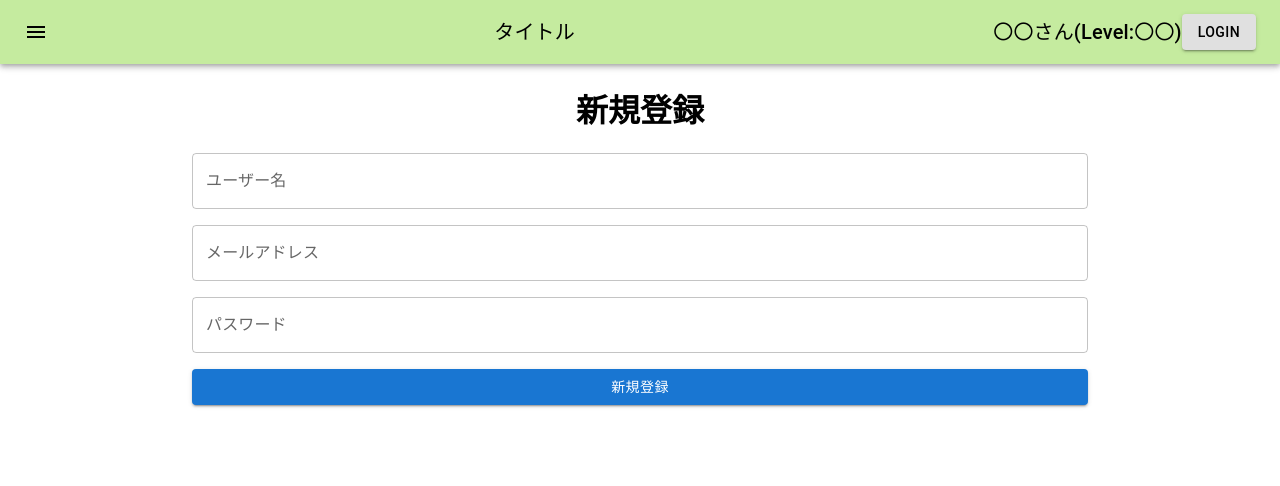
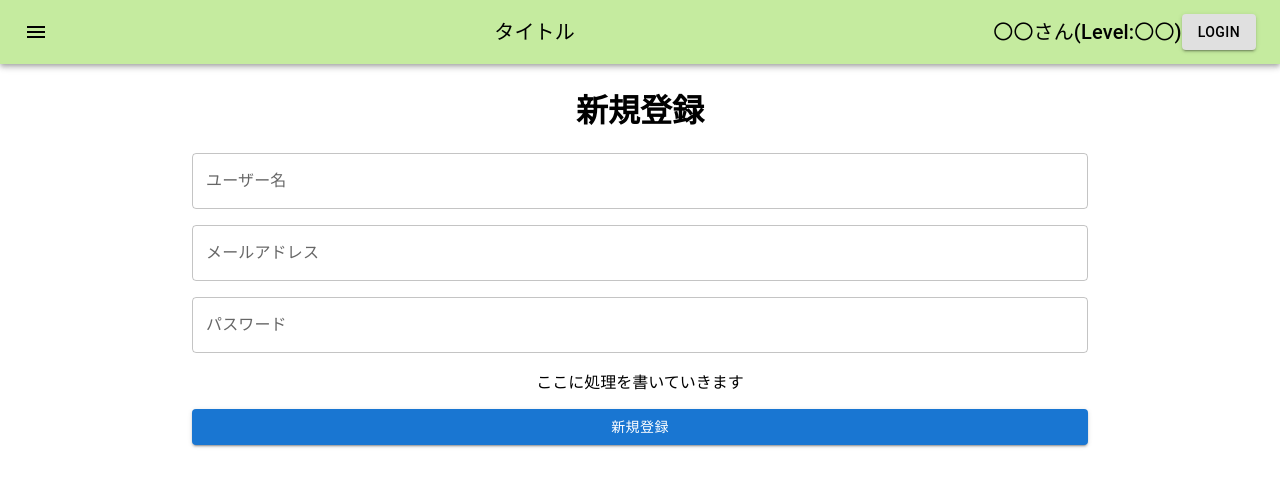
Before and after one commit to O-tips/hackU2023sp, a React (Create React App) app: page /SignUp in a window 1280 px wide. Shown: the top 486 px of the page. Built offline with nearby package versions, Linux system fonts and the light colour scheme.

Commit message:
変更点をまとめて

```diff
--- a/package.json
+++ b/package.json
@@ -12,6 +12,7 @@
     "@testing-library/jest-dom": "^5.16.5",
     "@testing-library/react": "^13.4.0",
     "@testing-library/user-event": "^13.5.0",
+    "axios": "^1.3.4",
     "react": "^18.2.0",
     "react-dom": "^18.2.0",
     "react-hook-form": "^7.43.1",
--- a/src/Word_dic.css
+++ b/src/Word_dic.css
@@ -9,8 +9,5 @@
 }
 
 .button{
-    color:black;
-    background-color: yellow;
     float: right;
-    /* variant: contained; */
 }
--- a/src/contents/SignUp.jsx
+++ b/src/contents/SignUp.jsx
@@ -3,8 +3,17 @@ import '../App.css';
 import React from 'react';
 import { Button,Grid,Box,TextField,Stack } from '@mui/material';
 import { BrowserRouter, Routes, Route, useNavigate, useLocation, Link} from "react-router-dom";
+import axios from "axios";
 
 function SignUp() {
+  const [data, setData] = React.useState();
+  const url = "https://wordbookapi.herokuapp.com/users/signup";
+
+	const GetData = () => {
+		axios.get(url).then((res) => {
+			setData(res.data);
+		});
+	};
     return (
     <>
       <h1>新規登録</h1>
@@ -14,7 +23,12 @@ function SignUp() {
         <TextField id="outlined-basic" label="ユーザー名" variant="outlined" />
         <TextField id="outlined-basic" label="メールアドレス" variant="outlined" />
         <TextField id="outlined-basic" label="パスワード" variant="outlined" />
-        <Button variant="contained">新規登録</Button>
+        <div>ここに処理を書いていきます</div>
+        {data ? <div>{data.Hello}</div> :
+        <Button
+        variant="contained"
+        onClick={GetData}
+        >新規登録</Button>}
       </Stack>
     </Box>
     </Grid>
--- a/src/contents/Word_dic.jsx
+++ b/src/contents/Word_dic.jsx
@@ -34,7 +34,6 @@ function Word_dic() {
           <Button
           variant="contained"
           class="button"
-          sx={"background-color:yellow;color:black;"}
           >
             覚えましたか?
           </Button>
```
Also changed, not shown: 1 other file (tests, documents, lock files or other folders).
